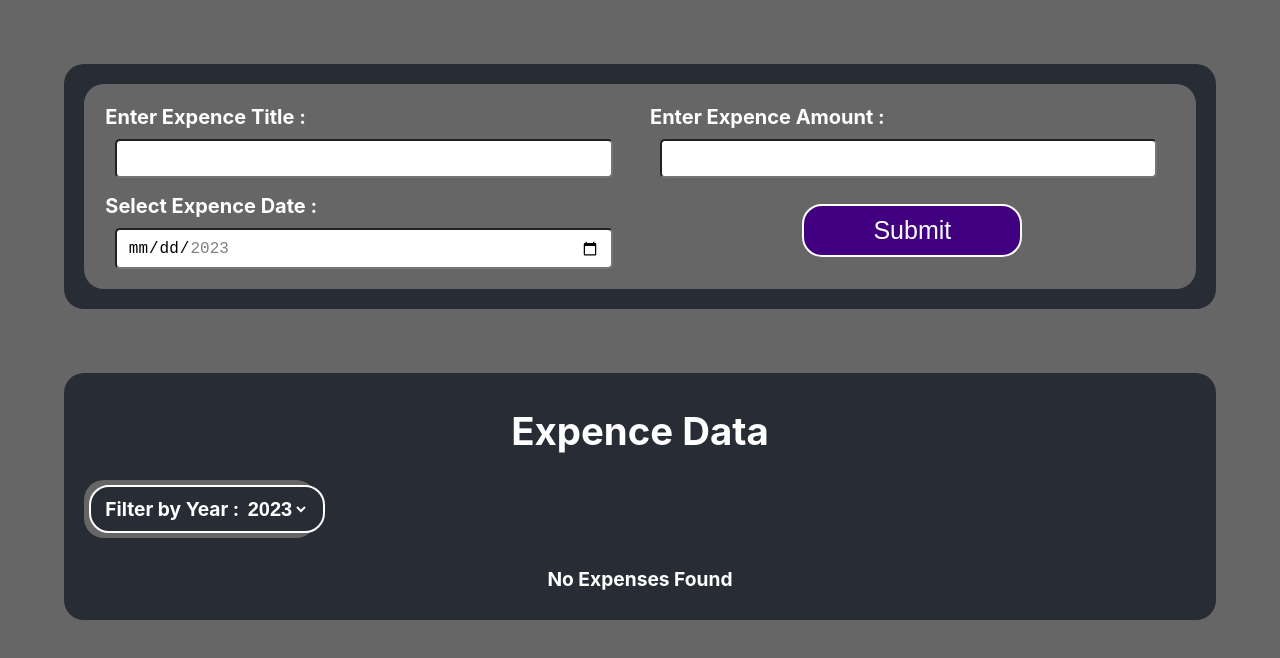
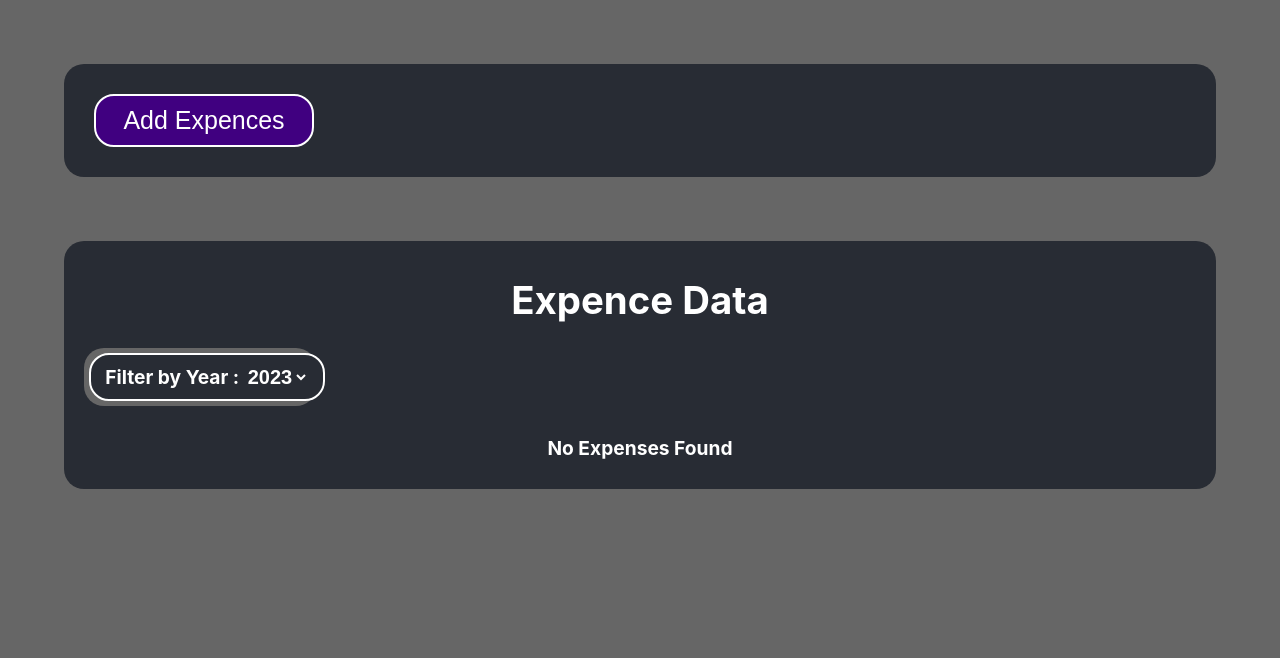
Before and after one commit to Shubham-S-Nimje/Expensetracker, a React (Create React App) app: page / in a window 1280 px wide. Shown: the top 658 px of the page. Built offline with nearby package versions, Linux system fonts and the light colour scheme.

Commit message:
add expense and cancel button added

```diff
--- a/src/Expenceitem/ExpenceForm/ExpenceForm.css
+++ b/src/Expenceitem/ExpenceForm/ExpenceForm.css
@@ -1,6 +1,6 @@
 .expenceform {
     display: grid;
-    grid-template-columns: auto auto;
+    grid-template-columns: auto auto auto;
     color: white;
     margin: 10px;
     padding: 1% 1% 1% 1%;
@@ -10,6 +10,11 @@
 }
 .submitbtn {
     text-align: center;
+    grid-row-start: 2;
+}
+.canbtn {
+    text-align: center;
+    grid-row-start: 2;
 }
 input {
     font-size: large;
--- a/src/Expenceitem/ExpenceForm/ExpenceForm.js
+++ b/src/Expenceitem/ExpenceForm/ExpenceForm.js
@@ -80,7 +80,8 @@ const ExpenceForm = (props) => {
           <input type="date" min="2023-01-01" max="2023-12-31" value={ondatechange} onChange={datechangehandler}/>
         </div>
         <div className="submitbtn">
-          <button type="submit" className="btn">Submit</button>
+          <button type="cancel" className="btn" onClick={props.onCancel}>Cancel</button>
+          <button type="submit" className="btn canbtn">Submit</button>
         </div>
       </form>
     );
--- a/src/Expenceitem/ExpenceForm/Expencecard.js
+++ b/src/Expenceitem/ExpenceForm/Expencecard.js
@@ -1,3 +1,4 @@
+import React, { useState } from 'react'
 import './Expencecard.css';
 import './ExpenceForm.css';
 import ExpenceForm from './ExpenceForm'
@@ -9,10 +10,19 @@ const ExpenceCard = (props) => {
         //   console.log(expenceData)
           props.onAddExpences(expenceData);
     }
+      const [isediting, setEditing] = useState(false)
+      const startEditingHandler = () => {
+      setEditing(true)
+      }
+
+      const stopEditingHandler = () => {
+        setEditing(false)
+        }
 
     return (
     <div className="expenceCard">
-    <ExpenceForm onsaveexpensedata={saveexpensedata} />
+      {!isediting && <button className='btn' onClick={startEditingHandler}>Add Expences</button>}
+    {isediting && <ExpenceForm onsaveexpensedata={saveexpensedata} onCancel={stopEditingHandler}/>}
     </div>
     );
 }
```
